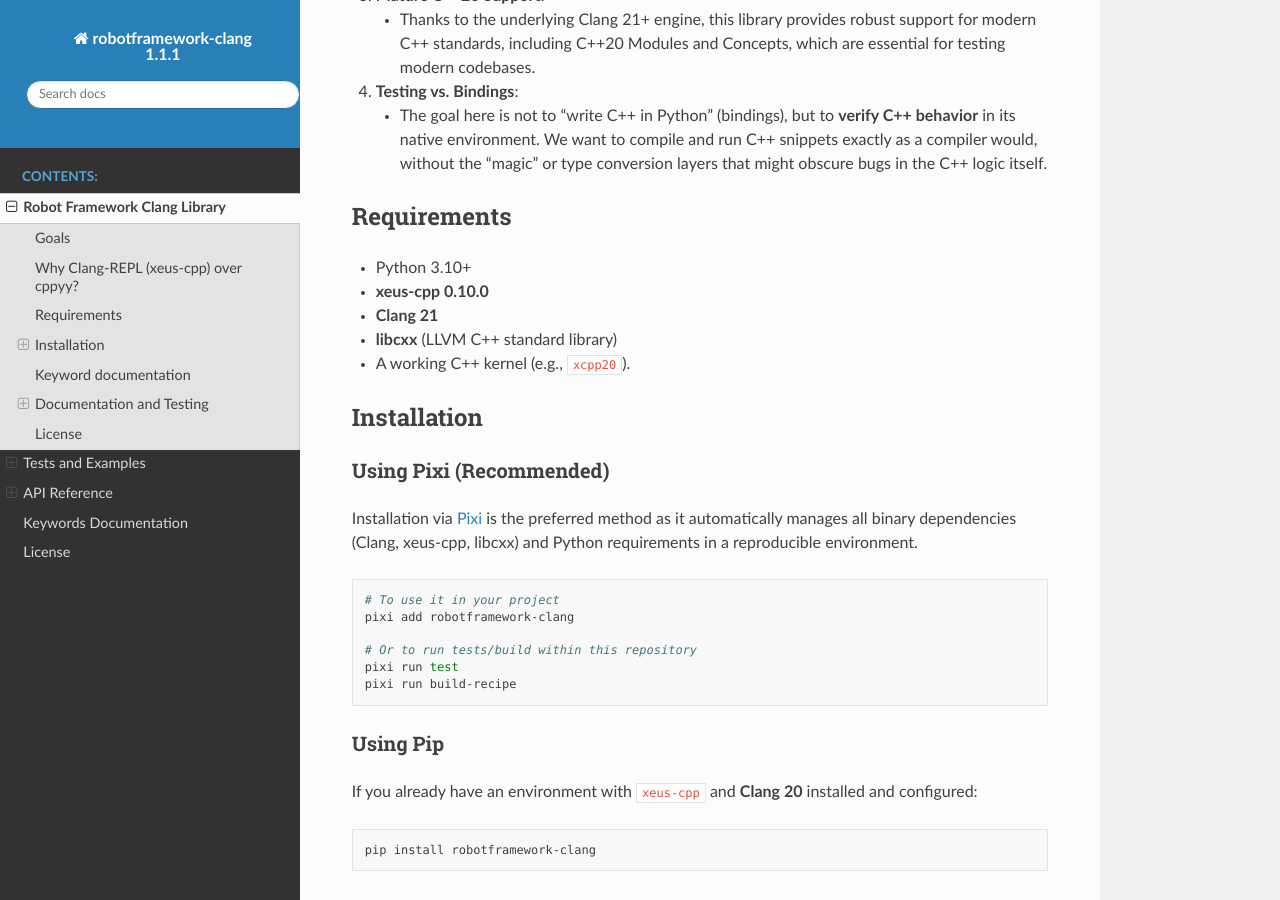
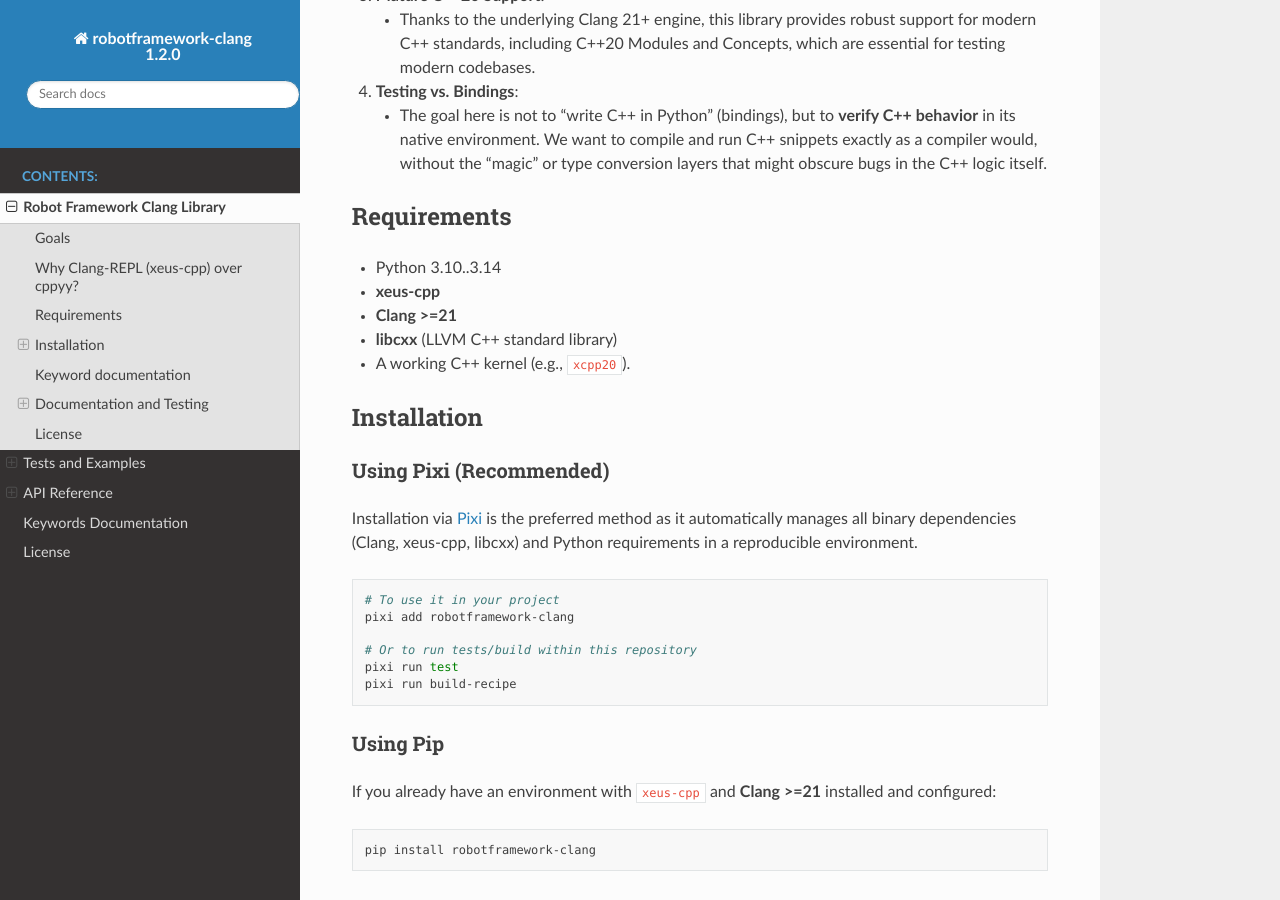
Before and after one commit to maxrossello/robotframework-clang, a Sphinx documentation site: the page built from docs/overview.md, in a window 1280 px wide and 900 px high, scrolled down 1133 px. Built offline with Sphinx 7.4.7 and the Read the Docs theme 3.1.0, drawn with Linux system fonts in a browser that asks for light colours.

Commit message:
Version 1.2.0 - tests with pabot - clangxx 22

````diff
--- a/README.md
+++ b/README.md
@@ -37,9 +37,9 @@
 
 ## Requirements
 
-- Python 3.10+
-- **xeus-cpp 0.10.0**
-- **Clang 21**
+- Python 3.10..3.14
+- **xeus-cpp**
+- **Clang >=21**
 - **libcxx** (LLVM C++ standard library)
 - A working C++ kernel (e.g., `xcpp20`).
 
@@ -60,7 +60,7 @@
 
 ### Using Pip
 
-If you already have an environment with `xeus-cpp` and **Clang 20** installed and configured:
+If you already have an environment with `xeus-cpp` and **Clang >=21** installed and configured:
 
 ```bash
 pip install robotframework-clang
--- a/docs/conf.py
+++ b/docs/conf.py
@@ -22,9 +22,9 @@
 copyright = '2025- Massimo Rossello'
 author = 'Massimo Rossello'
 # The full version, including alpha/beta/rc tags
-release = '1.1.1'
+release = '1.2.0'
 
-version = '1.1.1'
+version = '1.2.0'
 root_doc = 'index'
 
 templates_path = ['_templates']
````
Also changed, not shown: pyproject.toml (+7 -5 lines), 4 other files.
